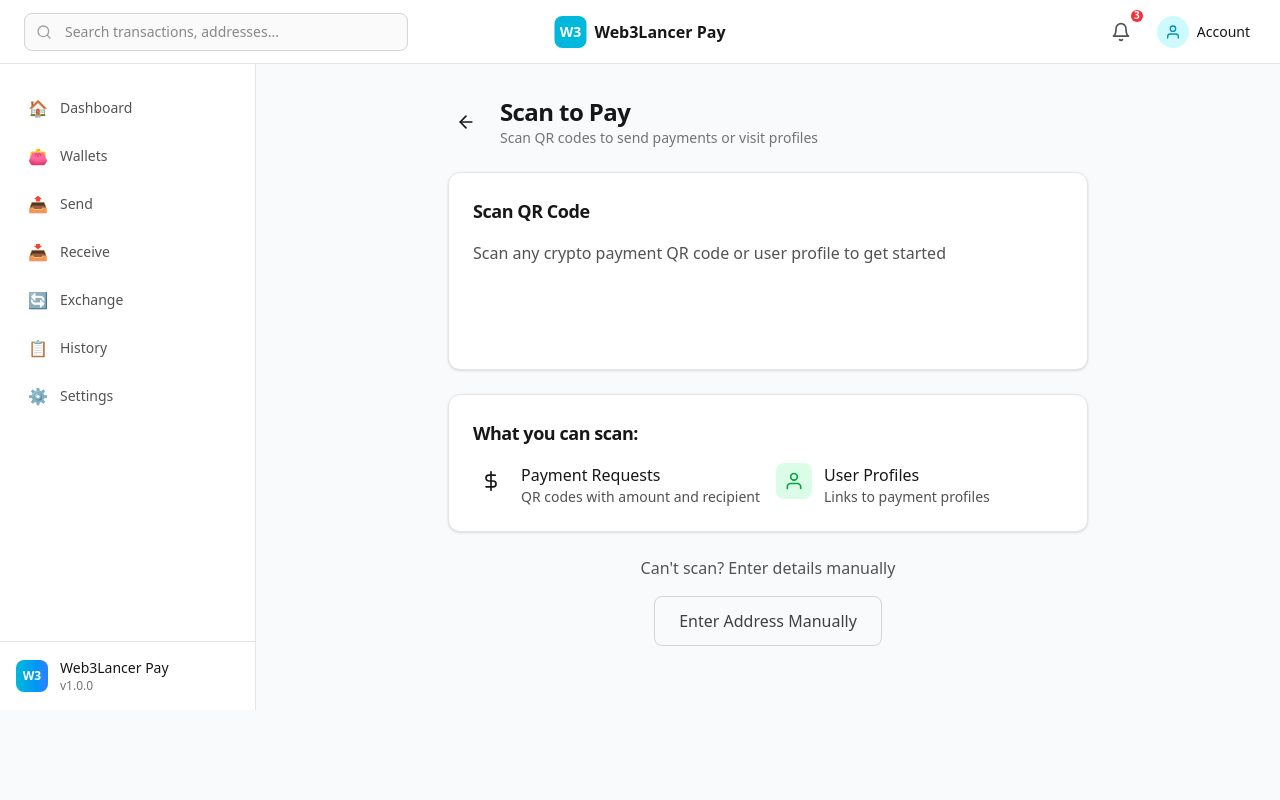
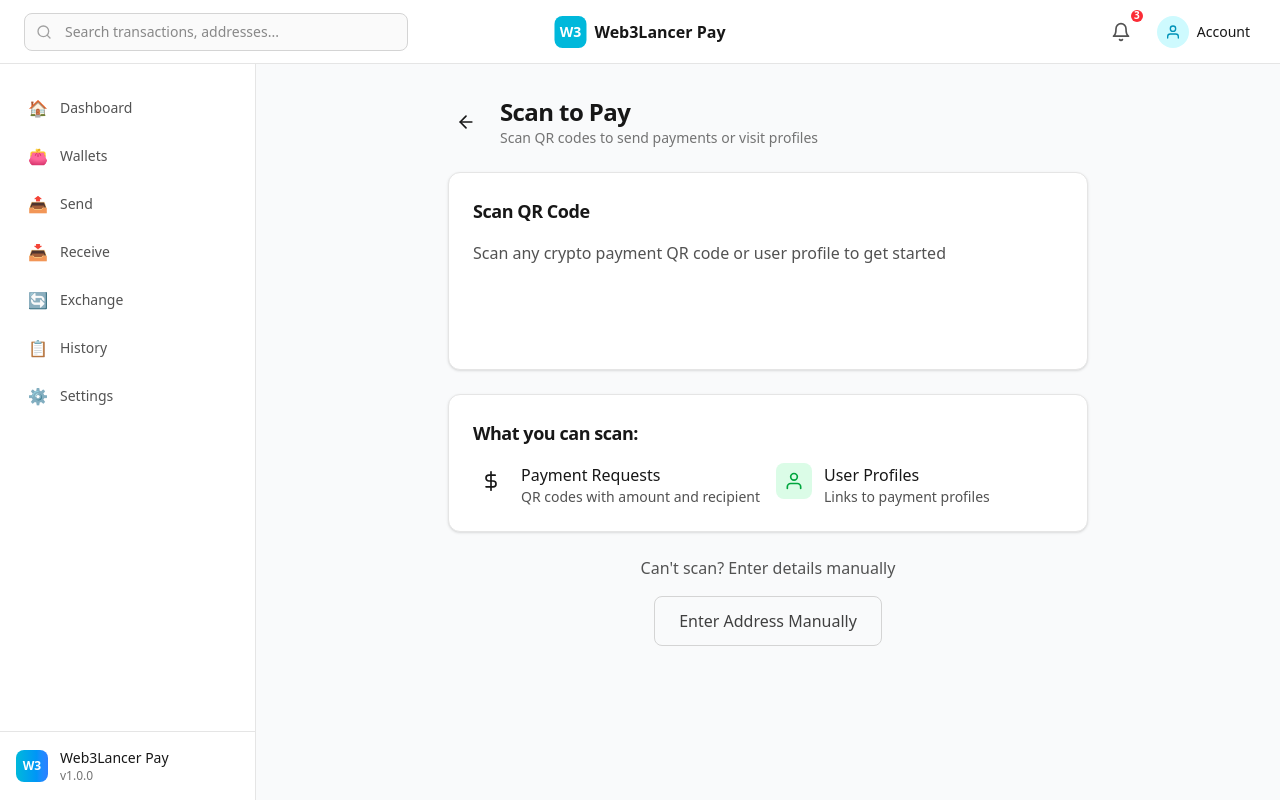
Before and after one commit to web3lancer/pay, a Next.js app: page /scan in a window 1280 px wide. Built offline with nearby package versions, Linux system fonts and the light colour scheme.

Commit message:
📱  refactor: Enhance Sidebar and AppShell components for improved layout and overflow handling

```diff
--- a/src/components/layout/AppShell.tsx
+++ b/src/components/layout/AppShell.tsx
@@ -35,14 +35,14 @@ export const AppShell: React.FC<AppShellProps> = ({ children }) => {
       {/* Main Layout Container */}
       <div className="pt-16 min-h-screen">
         {/* Desktop Layout */}
-        <div className="hidden lg:flex h-full">
-          {/* Sidebar */}
-          <div className="w-64 flex-shrink-0">
+        <div className="hidden lg:block">
+          {/* Fixed Sidebar for Desktop */}
+          <div className="fixed top-16 left-0 w-64 h-[calc(100vh-4rem)] overflow-hidden z-40">
             <Sidebar isOpen={true} onClose={() => {}} />
           </div>
 
-          {/* Main Content */}
-          <div className="flex-1 pb-8">
+          {/* Main Content with left margin for sidebar */}
+          <div className="ml-64 pb-8">
             <main>
               {children}
             </main>
--- a/src/components/layout/Sidebar.tsx
+++ b/src/components/layout/Sidebar.tsx
@@ -35,15 +35,12 @@ export const Sidebar: React.FC<SidebarProps> = ({ isOpen, onClose }) => {
 
       {/* Sidebar */}
       <div className={cn(
-        'bg-white border-r border-neutral-200',
-        // Mobile styles
-        'lg:hidden fixed top-16 left-0 z-50 h-[calc(100vh-4rem)] w-64 transform transition-transform duration-300 ease-in-out',
+        'fixed top-16 left-0 z-50 h-full w-64 bg-white border-r border-neutral-200 transform transition-transform duration-300 ease-in-out',
+        'lg:translate-x-0 lg:static lg:inset-0',
         {
           'translate-x-0': isOpen,
           '-translate-x-full': !isOpen,
-        },
-        // Desktop styles
-        'lg:block lg:static lg:h-full lg:transform-none lg:transition-none'
+        }
       )}>
         <div className="flex flex-col h-full">
           <nav className="flex-1 px-4 py-6 space-y-2">
```
